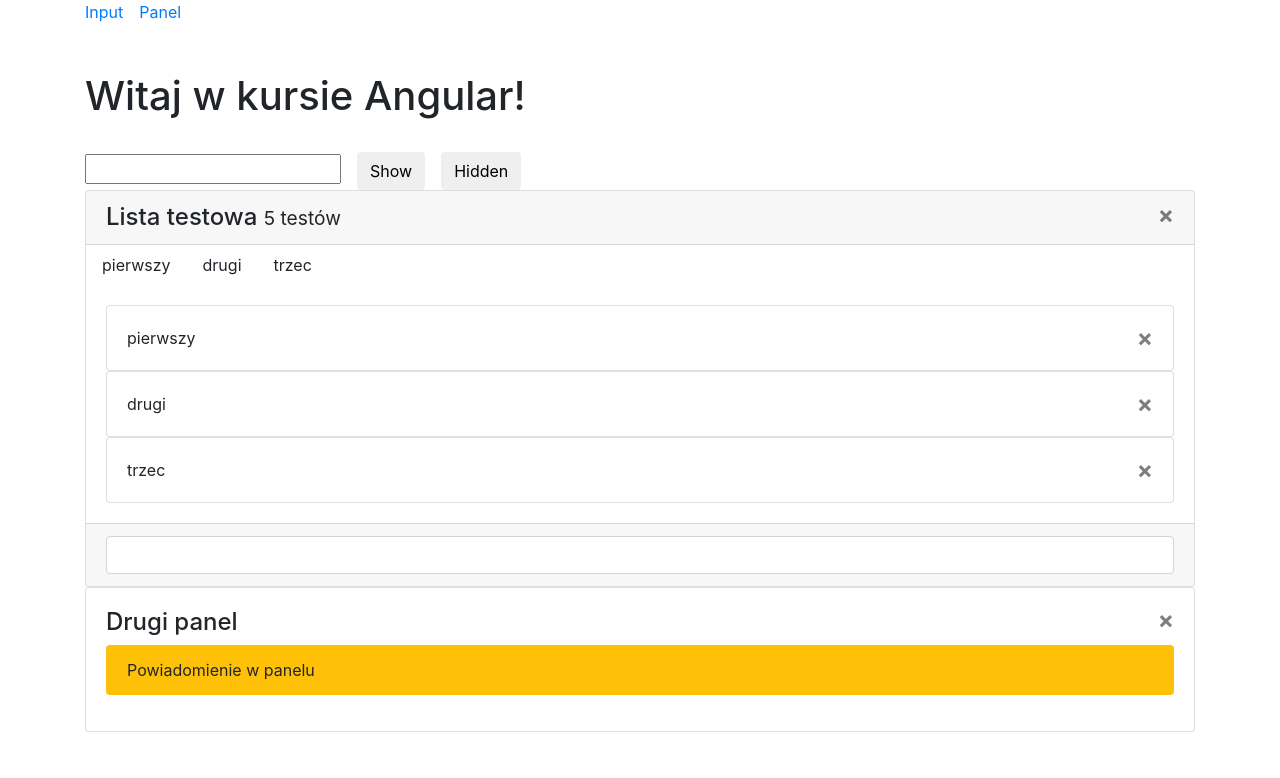
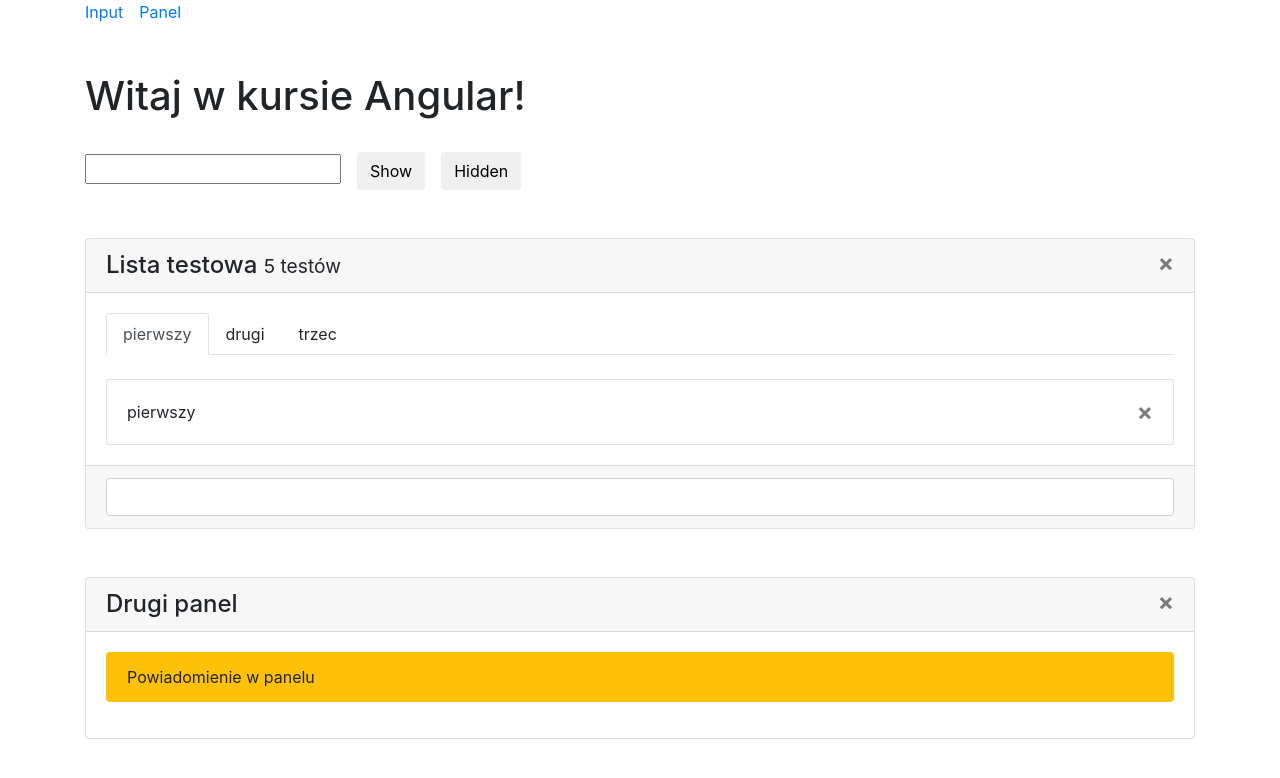
Before and after one commit to Ruudn7/angular-interface-practices, an Angular app: page /input-popup in a window 1280 px wide. Shown: the top 778 px of the page. Built offline with nearby package versions, Linux system fonts and the light colour scheme.

Commit message:
add external tab nav

```diff
--- a/src/app/app.module.ts
+++ b/src/app/app.module.ts
@@ -10,6 +10,7 @@ import { PanelComponent } from './pages/panel/panel.component';
 import { AppModuleRouting } from './routing.module';
 import { CardCloseComponent } from './ui/card-close/card-close.component';
 import { NavigationComponent } from './ui/navigation/navigation.component';
+import { TabsNavComponent } from './ui/panel/tabs-nav.component';
 import { PopupMessageComponent } from './ui/popup-message/popup-message.component';
 import { StaticCardComponent } from './ui/static-card/static-card.component';
 
@@ -23,7 +24,8 @@ import { StaticCardComponent } from './ui/static-card/static-card.component';
     NavigationComponent,
     InputPageComponent,
     PanelCloseComponent,
-    PanelTabComponent
+    PanelTabComponent,
+    TabsNavComponent
   ],
   imports: [
     BrowserModule,
--- a/src/app/pages/input-page/input-page.component.html
+++ b/src/app/pages/input-page/input-page.component.html
@@ -23,6 +23,9 @@
         Lista testowa <small>5 testów</small>
       </h4>
 
+      <app-tabs-nav></app-tabs-nav>
+      <br>
+
       <app-panel-tab *ngFor="let item of list" title="{{item}}">
         <app-panel-close></app-panel-close>
         {{item}}
@@ -41,8 +44,8 @@
       </div>
     </app-panel>
 
-    <app-panel>
-      <h4 ngProjectAs="panel-header">
+    <app-panel [open]="true">
+      <h4 class="card-header">
         <app-panel-close></app-panel-close>
         Drugi panel
       </h4>
--- a/src/app/pages/panel/panel.component.html
+++ b/src/app/pages/panel/panel.component.html
@@ -1,17 +1,7 @@
-<div class="card" *ngIf="open">
+<div class="card mt-5" *ngIf="open">
 
     <ng-content select=".card-header"></ng-content>
 
-    <ul class="nav nav-pils">
-        <li class="nav-tem" *ngFor="let tab of panels">
-            <a
-                class="nav-link"
-                (click)="tab.open = !tab.open"
-            >
-                {{tab.title}}
-            </a>
-        </li>
-    </ul>
     <div class="card-body">
         <ng-content></ng-content>
     </div>
--- a/src/app/pages/panel/panel.component.ts
+++ b/src/app/pages/panel/panel.component.ts
@@ -1,4 +1,5 @@
-import { Component, ContentChildren, QueryList } from '@angular/core';
+import { TabsNavComponent } from './../../ui/panel/tabs-nav.component';
+import { AfterContentInit, ContentChild, Component, ContentChildren, QueryList } from '@angular/core';
 
 import { PanelTabComponent } from './../panel-tab/panel-tab.component';
 import { PanelSharedComponent } from './../shared/panel-shared.component';
@@ -8,8 +9,30 @@ import { PanelSharedComponent } from './../shared/panel-shared.component';
   templateUrl: `./panel.component.html`,
   styles: []
 })
-export class PanelComponent extends PanelSharedComponent {
+export class PanelComponent extends PanelSharedComponent implements AfterContentInit {
 
+  @ContentChild(TabsNavComponent) nav: TabsNavComponent = new TabsNavComponent();
   @ContentChildren(PanelTabComponent) panels = new QueryList<PanelTabComponent>();
 
+  ngAfterContentInit(): void {
+    if (this.nav) {
+      this.nav.panels = this.panels;
+      this.nav.onOpen.subscribe((panel: PanelTabComponent) => {
+        this.openTab(panel);
+      });
+    }
+    setTimeout(() => {
+      this.openTab(this.panels.first);
+    }, 0);
+    super.ngAfterContentInit();
+  }
+
+  openTab(panel: PanelTabComponent): void {
+    if (this.panels.length) {
+      this.panels.toArray().forEach(
+        (el: PanelTabComponent) => el.open = false);
+      panel.open = true;
+    }
+
+  }
 }
--- a/src/app/pages/shared/panel-shared.component.ts
+++ b/src/app/pages/shared/panel-shared.component.ts
@@ -8,7 +8,7 @@ import { PanelCloseComponent } from './../panel/panel-close/panel-close.componen
 })
 
 export class PanelSharedComponent implements AfterContentInit {
-    @Input() open = true;
+    @Input() open = false;
     @Input() title = '';
 
     @ContentChild(PanelCloseComponent) closeBtn = new PanelCloseComponent();
--- /dev/null
+++ b/src/app/ui/panel/tabs-nav.component.html
@@ -0,0 +1,11 @@
+<ul class="nav nav-tabs">
+    <li class="nav-item" *ngFor="let tab of panels">
+        <a
+            class="nav-link"
+            (click)="openTab(tab)"
+            [class.active]="tab.open"
+        >
+            {{tab.title}}
+        </a>
+    </li>
+</ul>
--- /dev/null
+++ b/src/app/ui/panel/tabs-nav.component.ts
@@ -0,0 +1,18 @@
+import { Component, EventEmitter, QueryList } from '@angular/core';
+import { PanelTabComponent } from 'src/app/pages/panel-tab/panel-tab.component';
+import { PanelComponent } from 'src/app/pages/panel/panel.component';
+
+@Component({
+    selector: 'app-tabs-nav',
+    templateUrl: './tabs-nav.component.html'
+})
+
+export class TabsNavComponent {
+
+    onOpen = new EventEmitter();
+    panels = new QueryList<PanelTabComponent>();
+
+    openTab(panel: PanelTabComponent): void {
+        this.onOpen.emit(panel);
+    }
+}
```
